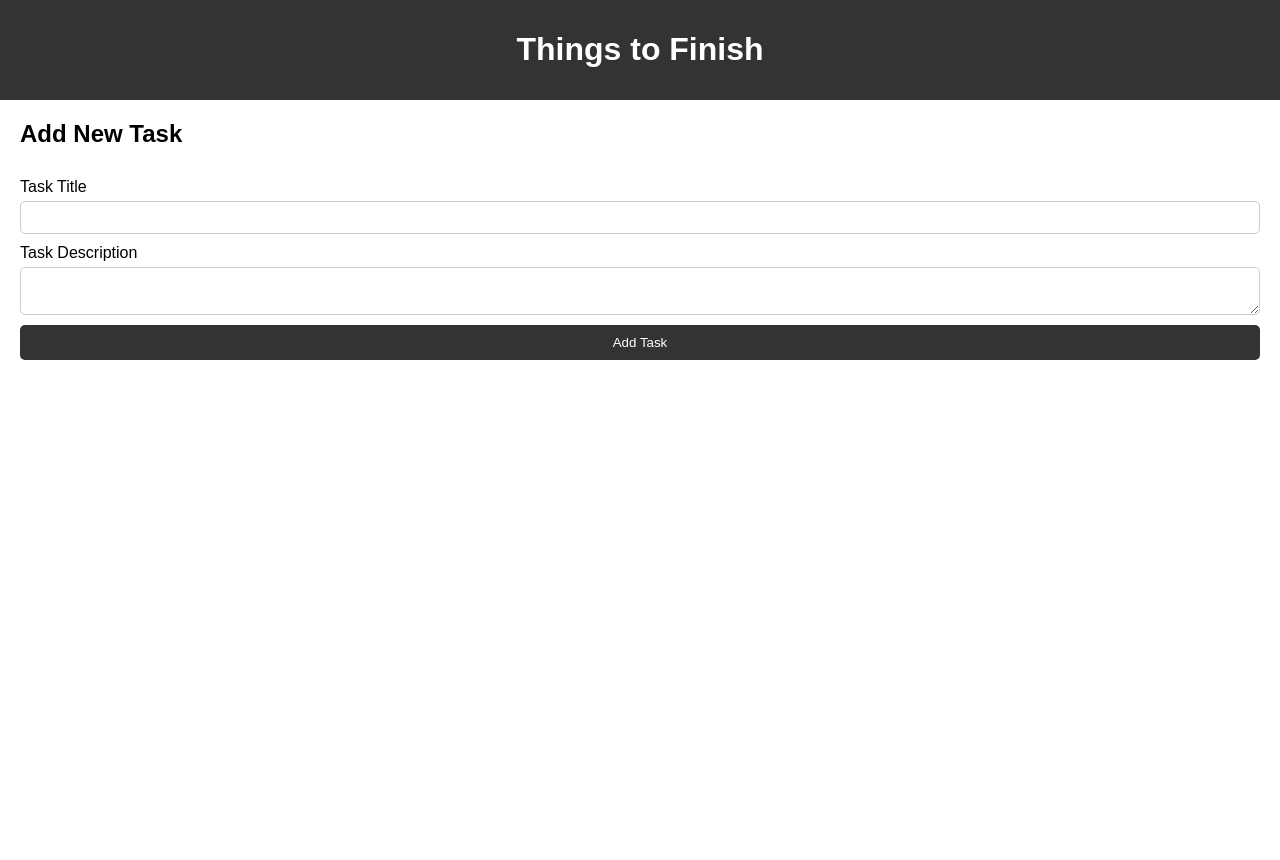
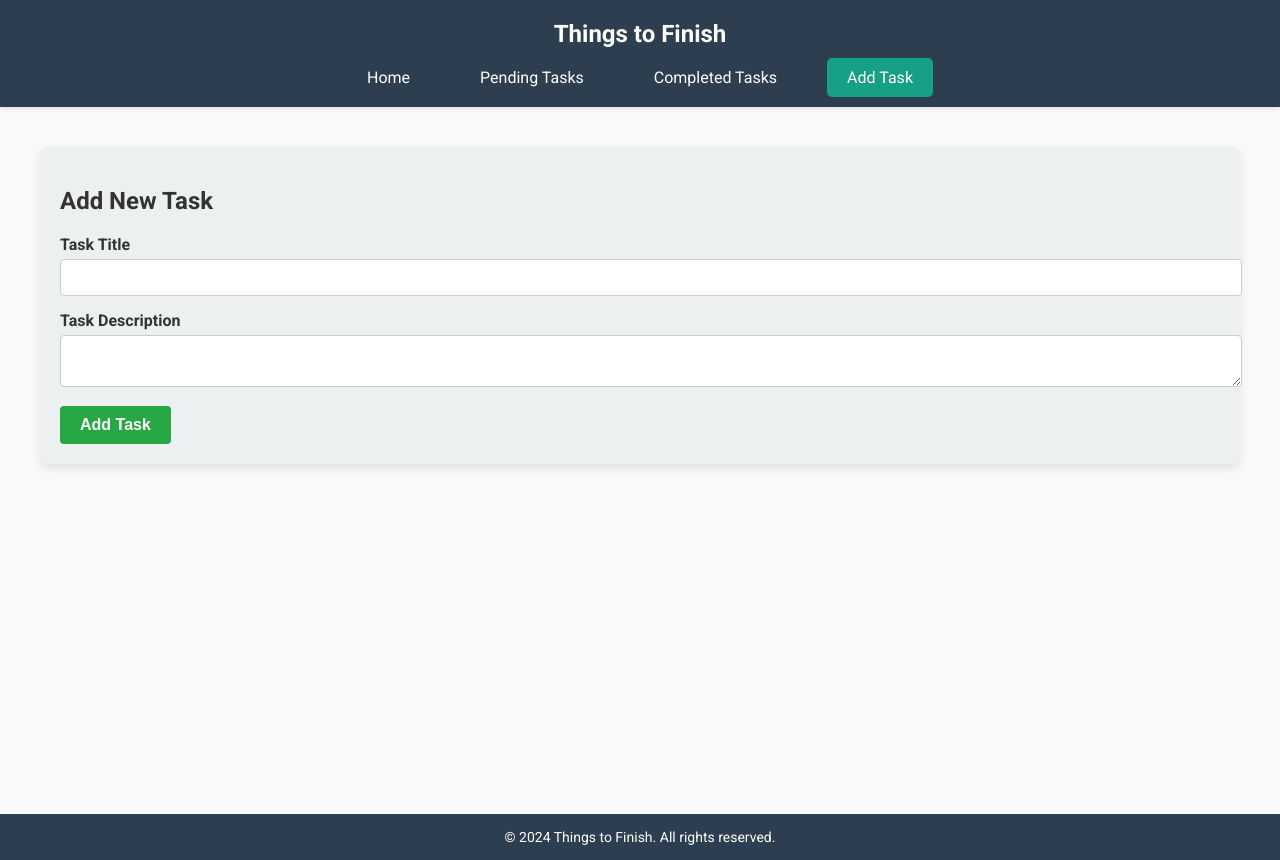
Before and after one commit to mahfeshar/Things_to_finish, a Flask app: page /add-task in a window 1280 px wide. Before the commit the page ends 360 px from the top, so only its background shows below. Run offline with Flask 2, Linux system fonts and the light colour scheme.

Commit message:
Add completed field to Task model and update routes and templates

```diff
--- a/models.py
+++ b/models.py
@@ -6,5 +6,6 @@ class Task(db.Model):
     id = db.Column(db.Integer, primary_key=True)
     title = db.Column(db.String(100), nullable=False)
     description = db.Column(db.String(200), nullable=True)
+    completed = db.Column(db.Boolean, default=False)  # New field for completion status
     created_at = db.Column(db.DateTime, default=db.func.current_timestamp())
     updated_at = db.Column(db.DateTime, default=db.func.current_timestamp(), onupdate=db.func.current_timestamp())
--- a/routes.py
+++ b/routes.py
@@ -5,8 +5,17 @@ main_routes = Blueprint('main', __name__)
 
 @main_routes.route('/')
 def home():
-    tasks = Task.query.all()
-    return render_template('home.html', tasks=tasks)
+    return render_template('home.html')
+
+@main_routes.route('/pending-tasks')
+def pending_tasks():
+    tasks = Task.query.filter_by(completed=False).all()
+    return render_template('pending_tasks.html', tasks=tasks)
+
+@main_routes.route('/completed-tasks')
+def completed_tasks():
+    tasks = Task.query.filter_by(completed=True).all()
+    return render_template('completed_tasks.html', tasks=tasks)
 
 @main_routes.route('/add-task', methods=['GET', 'POST'])
 def add_task():
@@ -16,5 +25,12 @@ def add_task():
         new_task = Task(title=title, description=description)
         db.session.add(new_task)
         db.session.commit()
-        return redirect(url_for('main.home'))
+        return redirect(url_for('main.pending_tasks'))
     return render_template('add_task.html')
+
+@main_routes.route('/complete-task/<int:task_id>')
+def complete_task(task_id):
+    task = Task.query.get(task_id)
+    task.completed = not task.completed  # Toggle the completed status
+    db.session.commit()
+    return redirect(url_for('main.pending_tasks'))
--- a/static/css/styles.css
+++ b/static/css/styles.css
@@ -1,57 +1,163 @@
+/* General Styles */
 body {
-    font-family: Arial, sans-serif;
     margin: 0;
     padding: 0;
+    background-color: #f9f9f9;
+    color: #333;
+    font-family: 'Roboto', sans-serif;
+    min-height: 100vh;
+    position: relative;
+    padding-bottom: 60px; /* Space for the footer */
 }
 
+/* Header and Navigation Styles */
+/* Header and Navigation Styles */
 header {
-    background-color: #333;
+    background-color: #2c3e50;
     color: white;
-    padding: 10px 0;
+    padding: 20px 15px; /* Increased padding for more space */
     text-align: center;
+    box-shadow: 0 2px 4px rgba(0, 0, 0, 0.1);
 }
+
+header h1 {
+    margin: 0 0 20px 0; /* Add margin below the title for spacing */
+    font-weight: 700;
+    font-size: 24px;
+}
+
+nav ul {
+    list-style: none;
+    padding: 0;
+    margin: 0;
+    display: flex;
+    justify-content: center;
+    gap: 30px;
+}
+
+nav ul li {
+    margin: 0;
+}
+
+nav ul li a {
+    color: white;
+    text-decoration: none;
+    font-weight: 500;
+    padding: 10px 20px;
+    border-radius: 5px;
+    transition: background-color 0.3s ease;
+}
+
+nav ul li a:hover {
+    background-color: #1abc9c;
+    color: #fff;
+}
+
+nav ul li a.active {
+    background-color: #16a085;
+    color: #fff;
+}
+
 
 main {
     padding: 20px;
+    max-width: 1200px;
+    margin: 20px auto;
 }
 
-h2 {
-    margin-top: 0;
+footer {
+    position: absolute;
+    bottom: 0;
+    left: 0;
+    width: 100%;
+    background-color: #2c3e50;
+    color: white;
+    text-align: center;
+    padding: 15px 0;
 }
 
-ul {
-    list-style-type: none;
-    padding: 0;
+footer p {
+    margin: 0;
+    font-size: 14px;
 }
 
-li {
-    background: #f4f4f4;
-    margin: 5px 0;
-    padding: 10px;
-    border-radius: 5px;
+/* Tasks Section */
+.tasks-section {
+    background: #ecf0f1;
+    padding: 20px;
+    border-radius: 8px;
+    box-shadow: 0 4px 8px rgba(0, 0, 0, 0.1);
 }
 
-form {
+.tasks-container {
     display: flex;
-    flex-direction: column;
+    flex-wrap: wrap;
+    gap: 20px;
 }
 
-form label {
-    margin: 10px 0 5px;
+.task-card {
+    background: white;
+    padding: 15px;
+    border-radius: 8px;
+    box-shadow: 0 2px 4px rgba(0, 0, 0, 0.1);
+    flex: 1 1 calc(33.333% - 40px);
+    display: flex;
+    align-items: flex-start;
 }
 
-form input, form textarea {
-    padding: 8px;
-    border-radius: 5px;
+.task-card.completed-task {
+    background: #d4edda;
+    color: #6c757d;
+    text-decoration: line-through;
+}
+
+.task-details {
+    margin-left: 10px;
+}
+
+.task-details h3 {
+    margin: 0;
+    font-size: 18px;
+}
+
+.task-details p {
+    margin: 5px 0 0;
+    font-size: 14px;
+}
+
+/* Add Task Form */
+.add-task-section {
+    background: #ecf0f1;
+    padding: 20px;
+    border-radius: 8px;
+    box-shadow: 0 4px 8px rgba(0, 0, 0, 0.1);
+}
+
+.task-form label {
+    display: block;
+    margin-bottom: 5px;
+    font-weight: bold;
+}
+
+.task-form input, .task-form textarea {
+    width: 100%;
+    padding: 10px;
+    margin-bottom: 15px;
+    border-radius: 4px;
     border: 1px solid #ccc;
 }
 
-form button {
-    margin-top: 10px;
-    padding: 10px;
+.task-form button {
+    padding: 10px 20px;
+    background-color: #28a745;
+    color: white;
     border: none;
-    background-color: #333;
-    color: white;
-    border-radius: 5px;
+    border-radius: 4px;
     cursor: pointer;
+    font-weight: bold;
+    font-size: 16px;
 }
+
+.task-form button:hover {
+    background-color: #218838;
+}
--- a/templates/add_task.html
+++ b/templates/add_task.html
@@ -1,12 +1,16 @@
 {% extends "base.html" %}
 
 {% block content %}
+<section class="add-task-section">
     <h2>Add New Task</h2>
-<form action="{{ url_for('main.add_task') }}" method="POST">
+    <form action="{{ url_for('main.add_task') }}" method="POST" class="task-form">
         <label for="title">Task Title</label>
         <input type="text" id="title" name="title" required>
+
         <label for="description">Task Description</label>
         <textarea id="description" name="description"></textarea>
+
         <button type="submit">Add Task</button>
     </form>
+</section>
 {% endblock %}
--- a/templates/base.html
+++ b/templates/base.html
@@ -4,15 +4,26 @@
     <meta charset="UTF-8">
     <meta name="viewport" content="width=device-width, initial-scale=1.0">
     <title>Things to Finish</title>
+    <link href="https://fonts.googleapis.com/css2?family=Roboto:wght@400;700&display=swap" rel="stylesheet">
     <link rel="stylesheet" href="{{ url_for('static', filename='css/styles.css') }}">
 </head>
 <body>
     <header>
         <h1>Things to Finish</h1>
+        <nav>
+            <ul>
+                <li><a href="{{ url_for('main.home') }}" class="{% if request.endpoint == 'main.home' %}active{% endif %}">Home</a></li>
+                <li><a href="{{ url_for('main.pending_tasks') }}" class="{% if request.endpoint == 'main.pending_tasks' %}active{% endif %}">Pending Tasks</a></li>
+                <li><a href="{{ url_for('main.completed_tasks') }}" class="{% if request.endpoint == 'main.completed_tasks' %}active{% endif %}">Completed Tasks</a></li>
+                <li><a href="{{ url_for('main.add_task') }}" class="{% if request.endpoint == 'main.add_task' %}active{% endif %}">Add Task</a></li>
+            </ul>
+        </nav>
     </header>
     <main>
         {% block content %}{% endblock %}
     </main>
-    <script src="{{ url_for('static', filename='js/scripts.js') }}"></script>
+    <footer>
+        <p>&copy; 2024 Things to Finish. All rights reserved.</p>
+    </footer>
 </body>
 </html>
```
Also changed, not shown: templates/completed_tasks.html (added, +18 -0 lines), templates/home.html (+4 -7 lines), templates/pending_tasks.html (added, +18 -0 lines), instance/tasks.db. Lines whose indentation alone changed are shown as unchanged.
